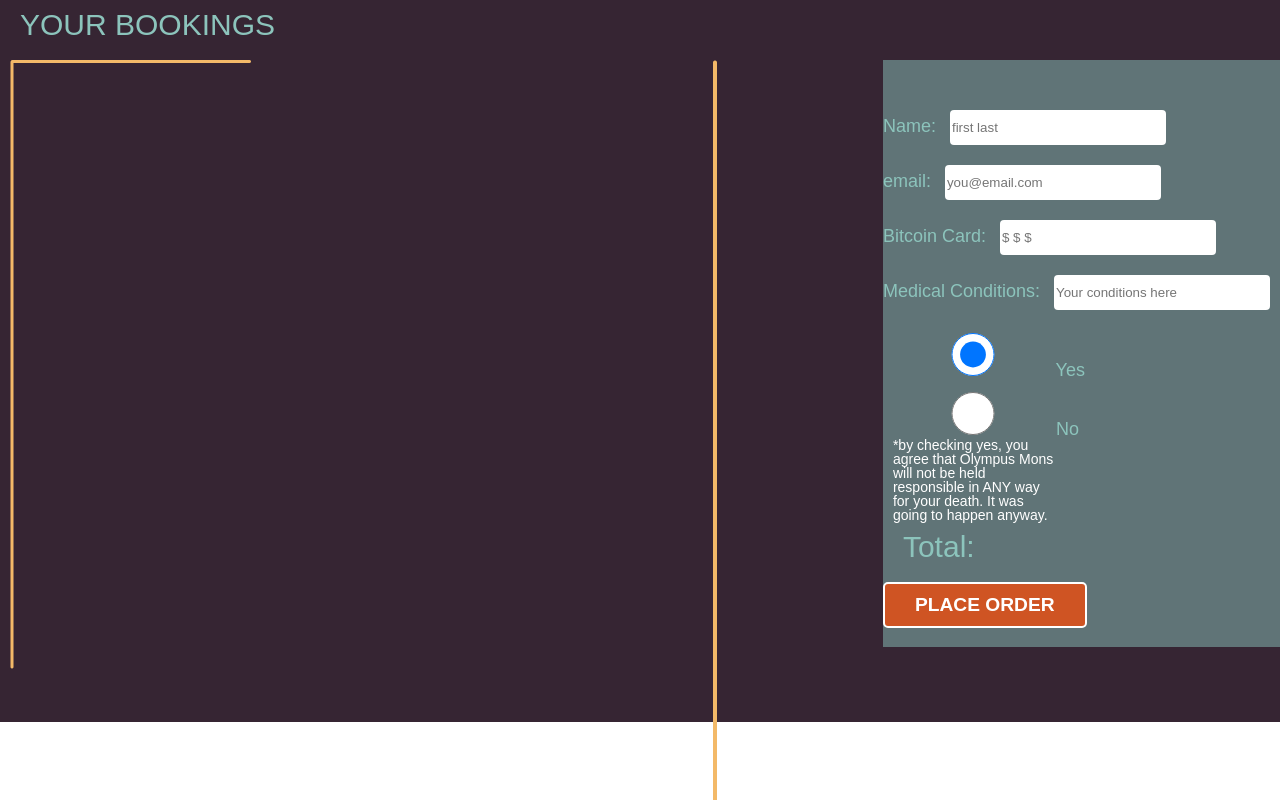
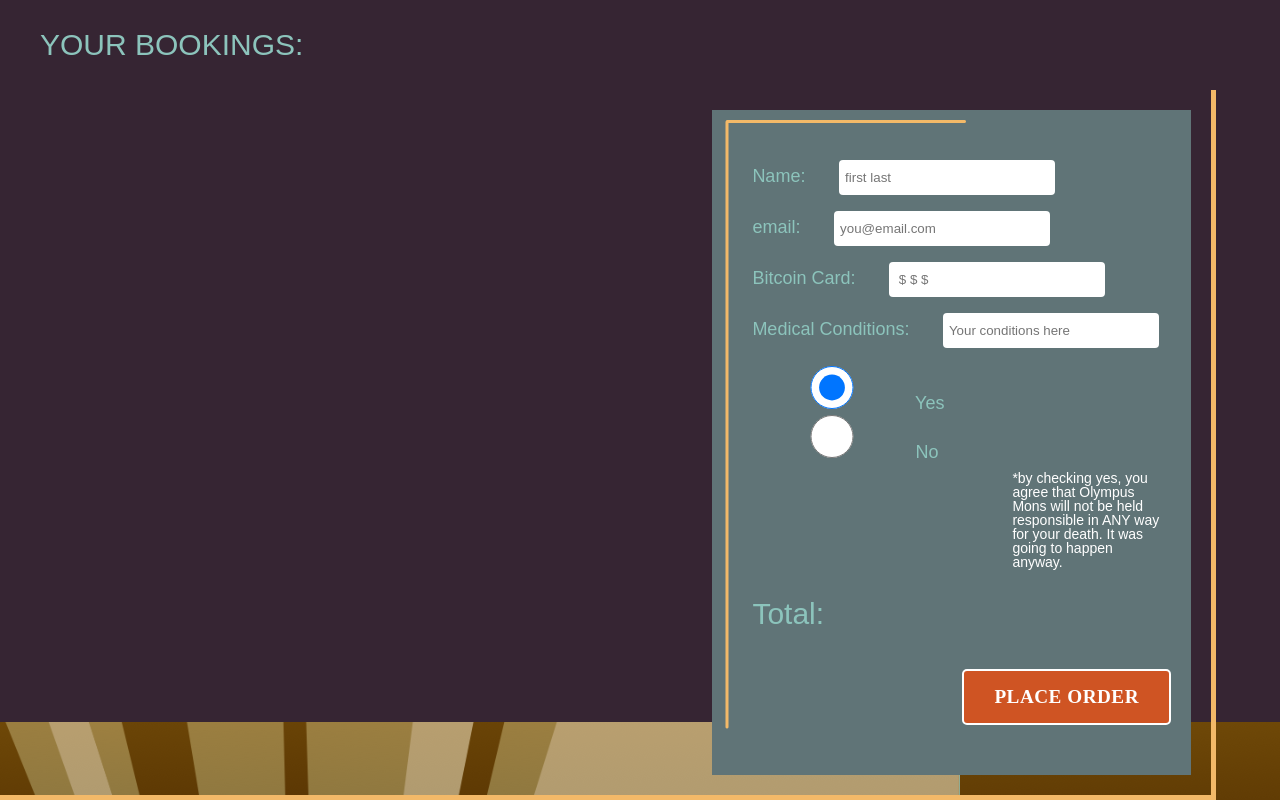
Before and after one commit to maarjal/Olympus_Mons, a plain HTML site: page checkout.html in a window 1280 px wide. Shown: the part 78-878 px from the top of the page. Before the commit the page ends 800 px from the top, so only its background shows below. Drawn offline with Linux system fonts and the light colour scheme.

Commit message:
add final styling to the checkout.html page.  This page will be added to the packages.html page.

```diff
--- a/checkout.html
+++ b/checkout.html
@@ -20,28 +20,29 @@
           <img src="img/x-out-close.png" alt="an x to close the screen"/>
       </nav>
       <div>
-        <h2>YOUR BOOKINGS</h2>
+        <h2>YOUR BOOKINGS:</h2>
       </div>
       <div class="">
   <!-- a div to place an image of the products when clicked -->
       </div>
       <div class="checkout-flex">
+        <img id="med-yellow-checkout" src="img/yellow-lines-med.png" alt="a medium yellow corner"/>
         <form id="checkout-input" class="checkout-input-bar">
           <div class="form-group">
             <label for="name">Name:</label>
-            <input id="name-input" class="form-control" type="text" placeholder="first last" required>
+            <input id="name-input" class="form-control" type="text" placeholder=" first last" required>
           </div>
           <div class="form-group">
             <label for="name">email:</label>
-            <input id="email-input" class="form-control" type="text" placeholder="you@email.com" required>
+            <input id="email-input" class="form-control" type="text" placeholder=" you@email.com" required>
           </div>
           <div class="form-group">
             <label for="name">Bitcoin Card:</label>
-            <input id="bitcoin-input" class="form-control" type="text" placeholder="$ $ $" required>
+            <input id="bitcoin-input" class="form-control" type="text" placeholder="  $ $ $" required>
           </div>
           <div class="form-group" id="medical-window">
             <label for="name">Medical Conditions:</label>
-            <input id="medical-input" class="form-control" type="text" placeholder="Your conditions here" required>
+            <input id="medical-input" class="form-control" type="text" placeholder=" Your conditions here" required>
           </div>
           <div class="radio">
             <label>
@@ -59,9 +60,7 @@
           <h2>Total:</h2>
           <button class="submit" type="submit" name="button">Place Order</button>
         </div>
-        <img id="med-yellow-checkout" src="img/yellow-lines-med.png" alt="a medium yellow corner"/>
       </form>
-        <img id="lg-yellow-border" src="img/yellow-lines-large.png" alt="a large yellow line for the body"/>
     </div>
   </body>
 </html>
--- a/scss/pages/_checkout.scss
+++ b/scss/pages/_checkout.scss
@@ -13,8 +13,7 @@ h2 {
   font-family: 'righteous', sans-serif;
   font-size: 30px;
   color: #8cc4bc;
-  margin-bottom: 20px;
-  margin-left: 20px;
+  margin: 20px 0px 30px 40px;
 }
 
 label {
@@ -29,6 +28,9 @@ h6 {
   color: #fff;
   width: 167px;
   height: 100%;
+  padding: 10px;
+  margin-left: 250px;
+  margin-right: 20px;
 }
 
 nav {
@@ -51,6 +53,7 @@ nav {
 
 form {
   background-color: #607477;
+  margin: 20px;
 }
 
 //class selectors
@@ -70,35 +73,52 @@ form {
 background: #CF5423;
 border: 2px solid #FFFFFF;
 border-radius: 5px;
-padding: 10px 30px 10px 30px;
+padding: 15px 30px 15px 30px;
+font-family: 'righteous';
+letter-spacing: 0.5px;
+margin: 10px 20px 50px 250px;
 }
 
 .checkout-flex {
   display: flex;
-  flex-wrap: wrap;
-  float:right;
+  width: 95%;
+  justify-content: flex-end;
+  margin-right: 20px;
+  border-right: 5px solid #F3B968;
+  border-bottom: 5px solid #F3B968;
+  // margin-bottom: 10px;
+  // margin-right: 10px;
+  // float:right;
 }
 
 .form-control {
   width: 216px;
   height: 35px;
-  margin: 10px;
+  margin: 1px 20px 15px 10px;
 }
 
 .radio {
-  margin: 10px;
+  padding-left: 40px;
 }
+
+.form-group {
+  padding-left: 40px;
+}
+ .form-group label {
+   margin-right: 20px;
+ }
 
 //ID selectors
 
 #med-yellow-checkout {
   position: absolute;
   z-index: 1;
-  margin-left: 10px;
+  padding-right: 245px;
+  margin-top: 30px;
 }
 
 #lg-yellow-border {
-float: right;
+float: left;
 position: fixed;
 z-index: 1;
 padding-right: 10px;
@@ -112,5 +132,5 @@ margin-top: 50px;
 #checkout-title {
   position: absolute;
   z-index: 1;
-  padding-left: 200px;
+  margin-left: 200px;
 }
```
Also changed, not shown: css/styles.css, 1 other file.
